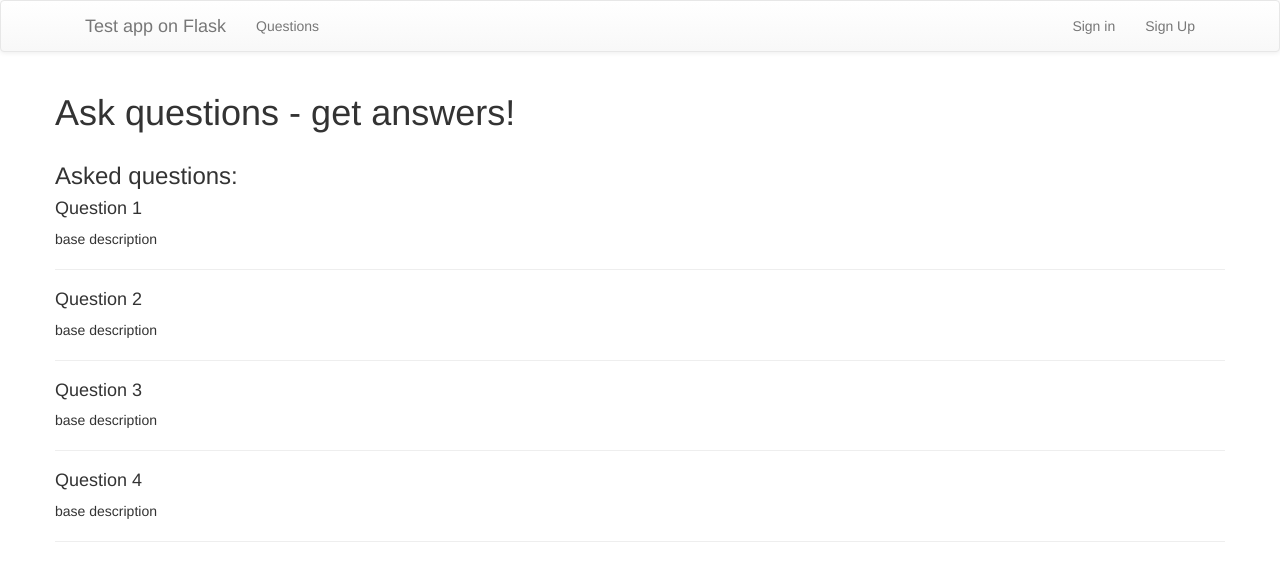
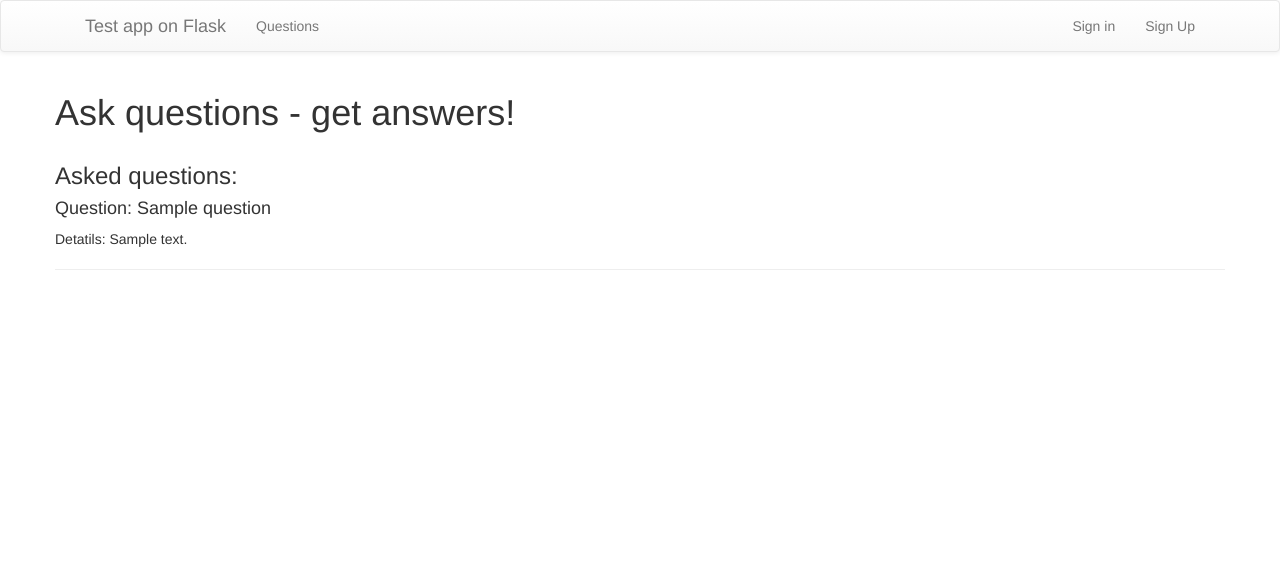
Before and after one commit to Gvidoou/questions, a Flask app: page / in a window 1280 px wide. Shown: the top 581 px of the page. Run offline with Flask 2, Linux system fonts and the light colour scheme; tables that the repository leaves empty hold one stand-in row (values such as "Sample post"); some libraries are stand-ins or nearby versions.

Commit message:
added questions on main page

```diff
--- a/questions.py
+++ b/questions.py
@@ -16,7 +16,9 @@ app.config.update(
 # main page view
 @app.route('/')
 def main_page():
-    return render_template('main.html', title='Ask questions - get answers!')
+    questions = Questions.query.all()
+    return render_template('main.html', title='Ask questions - get answers!',
+                           questions=questions)
 
 # connecting to DB
 engine = create_engine('sqlite:///' + app.root_path + 'questions.db', echo=True)
--- a/templates/main.html
+++ b/templates/main.html
@@ -6,10 +6,12 @@
     </div>
     <div class="row">
         <h3>Asked questions:</h3>
-        {% for i in range(1, 5) %}
+        {% for question in questions %}
             <ul class="list-unstyled">
-                <li><h4>Question {{ i }}</h4></li>
-                <li> base description </li>
+                <li><h4>Question: {{ question.question }}</h4></li>
+                {% if question.details %}
+                <li> Detatils: {{ question.details }} </li>
+                {% endif %}
                 <hr>
             </ul>
         {% endfor %}
```
